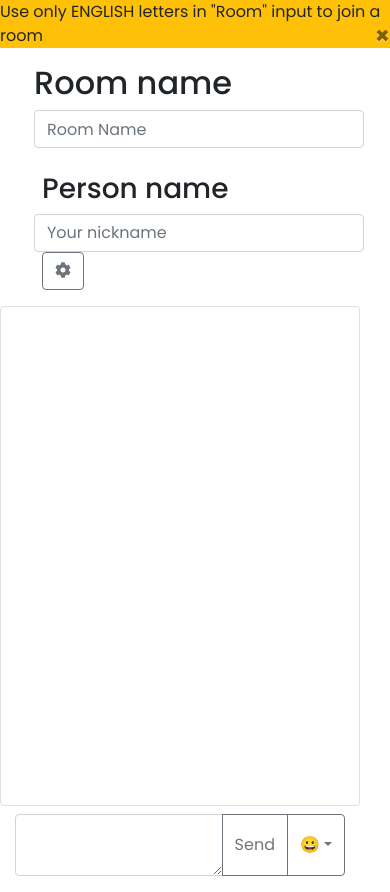
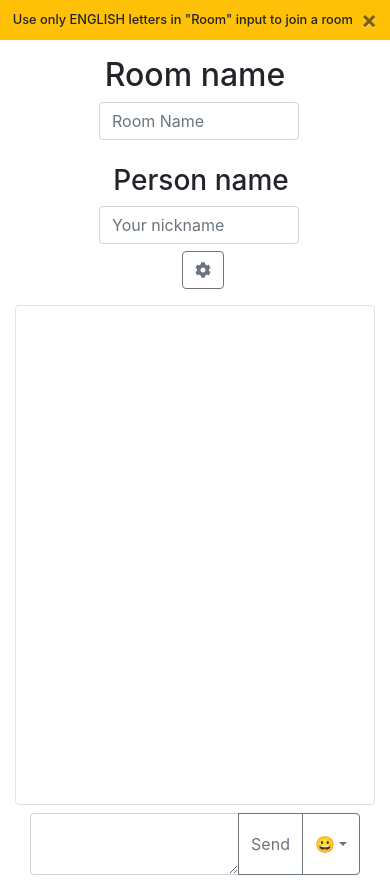
Before and after one commit to 4bdul4ziz/BE-Employee-Portal, a PHP site: page /chat-box.html in a window 390 px wide. Run offline with PHP 8.4, Linux system fonts and the light colour scheme; some libraries are stand-ins or nearby versions.

Commit message:
css and svg

```diff
--- a/Functions/style.css
+++ b/Functions/style.css
@@ -1,5 +1,5 @@
 @import url('https://fonts.googleapis.com/css2?family=Poppins:wght@200;300;400;500;600;700&display=swap');
-*{
+{
     margin: 0;
     padding: 0;
     box-sizing: border-box;
@@ -149,3 +149,167 @@ html,body{
 .typing-field .input-data button:hover{
     background: #006fef;
 }
+{
+    box-sizing: border-box;
+}
+
+body {
+    margin: 0;
+    padding: 0;
+}
+
+textarea {
+    height: 40px;
+    min-height: 50px;
+    border-radius: 4px;
+}
+
+.info-block {
+    width: 100%;
+    font-weight: 500;
+    height: 40px;
+    display: flex;
+    justify-content: center;
+    align-items: center;
+}
+
+.close-warning {
+    height: 30px;
+}
+
+.header {
+    display: flex;
+    align-items: center;
+}
+
+.main-input {
+    max-width: 200px;
+}
+
+.avatar {
+    border-radius: 100%;
+    background-color: #17a2b8;
+    color: white;
+    height: 60px;
+    width: 60px;
+    display: flex;
+    align-items: center;
+    justify-content: center;
+    font-size: 2rem;
+    padding-bottom: 5px;
+    font-weight: 500;
+}
+
+#send-btn {
+    font-size: 1.2rem;
+}
+
+#message {
+    width: 100%;
+    font-size: 1.2rem;
+}
+
+.dropdown-menu.show {
+    display: flex;
+    justify-content: center;
+    flex-wrap: wrap;
+    max-width: 1080px;
+    transform: translate3d(0px, 65px, 0px) !important;
+}
+
+.dropdown-item {
+    text-align: center;
+    font-size: 1.589rem;
+    width: auto;
+}
+
+#fontSize {
+    outline: none;
+    font-size: 16px;
+    width: 50px;
+}
+
+@media screen and (max-width: 768px) {
+    .dropdown-item {
+        font-size: 1.2rem;
+    }
+
+    #messages {
+        margin: auto 0px auto 0px;
+    }
+
+    #input-group {
+        margin: auto 0px auto 0px;
+    }
+
+    .header {
+        flex-direction: column;
+    }
+
+    .header h1 {
+        font-size: 2.1rem;
+    }
+
+    .setting {
+        margin-top: 7px;
+    }
+
+    #warning-block {
+        font-size: 1rem;
+    }
+
+    .dropdown-menu.show {
+        display: flex;
+        justify-content: center;
+        flex-wrap: wrap;
+        max-width: 1080px;
+        transform: translate3d(0px, -275px, 0px) !important;
+    }
+}
+
+@media screen and (max-width: 425px) {
+    #warning-block {
+        font-size: 0.8rem;
+    }
+
+    .dropdown-menu.show {
+        display: flex;
+        justify-content: center;
+        flex-wrap: wrap;
+        max-width: 1080px;
+        transform: translate3d(0px, -385px, 0px) !important;
+    }
+
+    #nickname {
+        font-size: 1.2rem;
+    }
+
+    .avatar {
+        font-size: 1.3rem;
+        height: 50px;
+        width: 50px;
+        padding-bottom: 3px;
+    }
+
+    #message {
+        font-size: 0.9rem;
+    }
+
+    #send-btn {
+        font-size: 1rem;
+    }
+}
+
+@media screen and (max-width: 320px) {
+    #warning-block {
+        font-size: 0.7rem;
+    }
+
+    .dropdown-menu.show {
+        display: flex;
+        justify-content: center;
+        flex-wrap: wrap;
+        max-width: 1080px;
+        transform: translate3d(0px, -495px, 0px) !important;
+    }
+}
```
Also changed, not shown: Functions/rocketchat-brands.svg (added).
